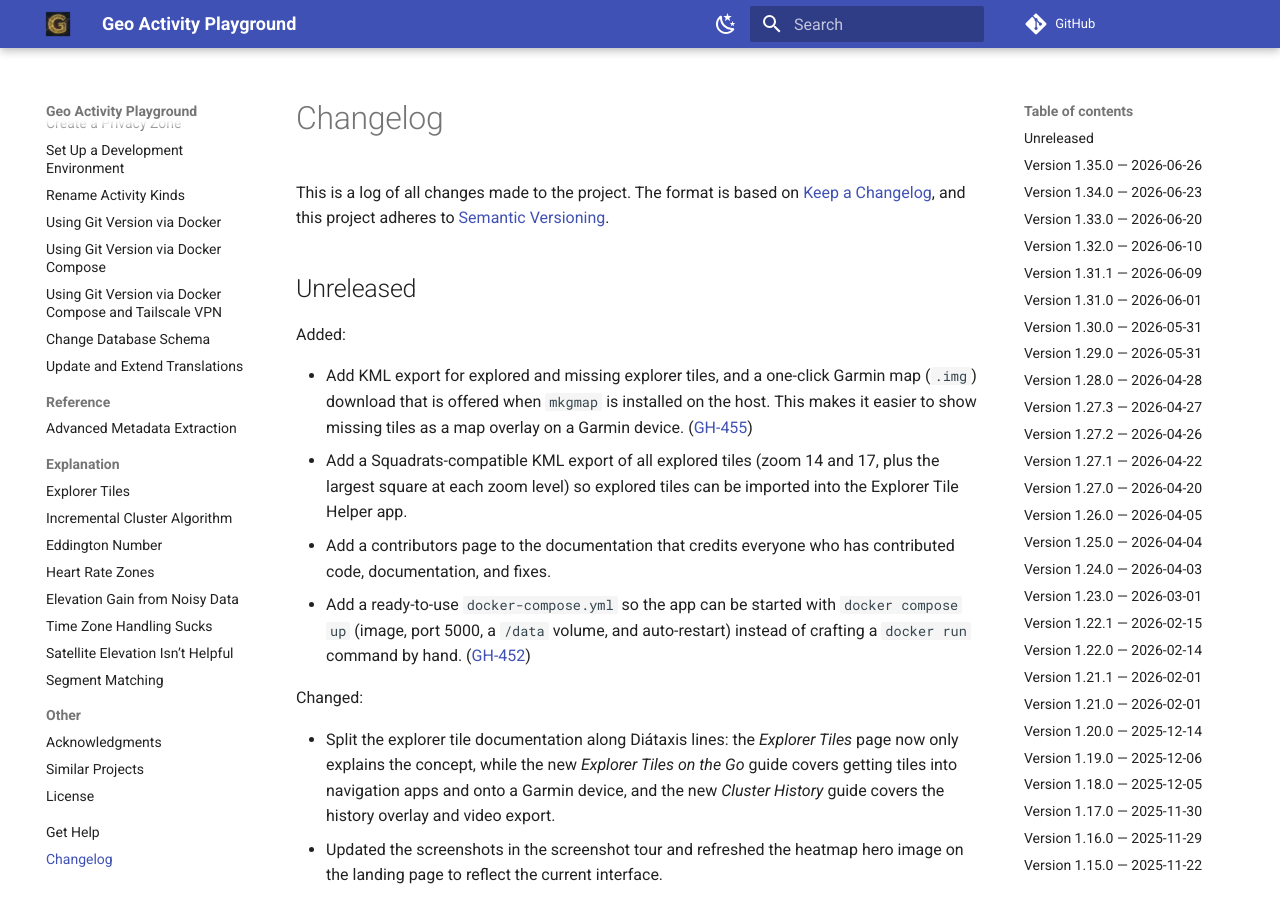
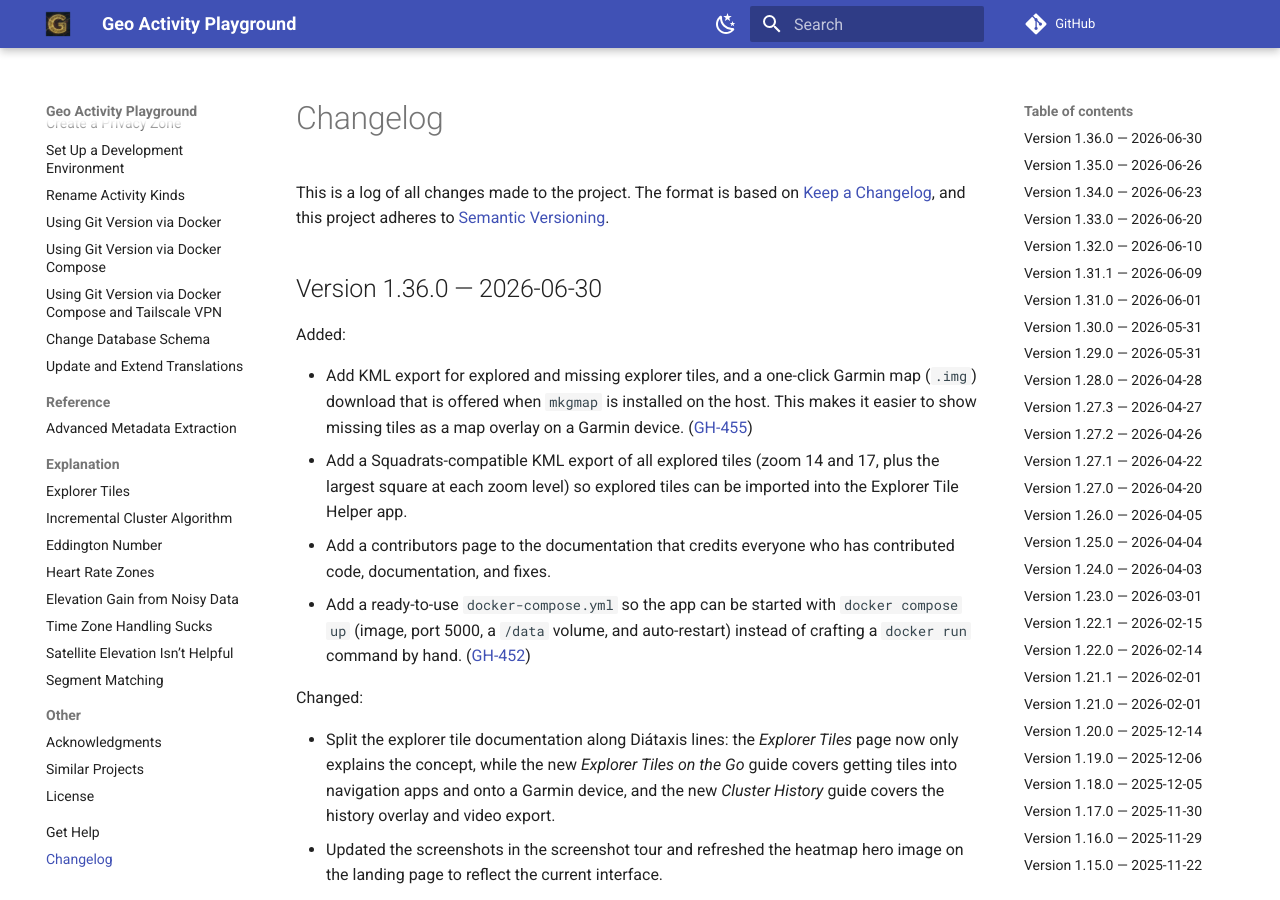
Before and after one commit to martin-ueding/geo-activity-playground, an MkDocs documentation site: the page built from docs/changelog.md, in a window 1280 px wide and 900 px high. Built offline with MkDocs 1.6.1 and Material for MkDocs 9.7.7, drawn with Linux system fonts in a browser that asks for light colours; comment, search, counter and statistics services are not loaded.

Commit message:
chore: bump version to 1.36.0

```diff
--- a/docs/changelog.md
+++ b/docs/changelog.md
@@ -15,7 +15,7 @@ Types of changes
 
 <!-- next version below this line -->
 
-## Unreleased
+## Version 1.36.0 — 2026-06-30
 
 Added:
 
--- a/pyproject.toml
+++ b/pyproject.toml
@@ -1,6 +1,6 @@
 [project]
 name = "geo-activity-playground"
-version = "1.35.0"
+version = "1.36.0"
 description = "Analysis of geo data activities like rides, runs or hikes."
 authors = [{ name = "Martin Ueding", email = "mu@martin-ueding.de" }]
 license = { text = "MIT" }
```
Also changed, not shown: 1 other file.
